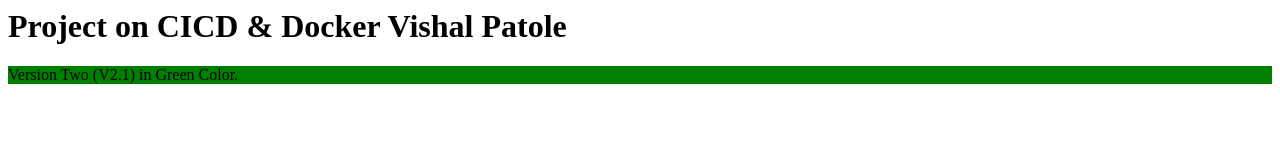
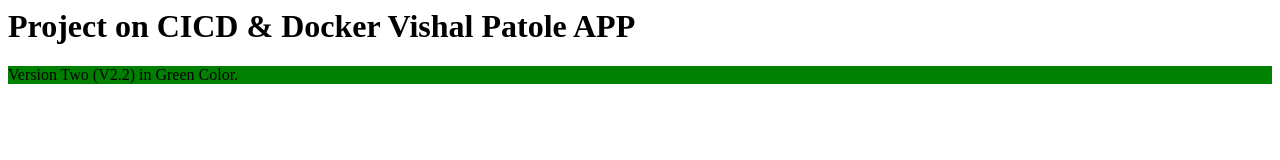
Before and after one commit to vishalpatolecr7/Docker_CI-CD_Project, a plain HTML site: page index.html in a window 1280 px wide. Drawn offline with Linux system fonts and the light colour scheme.

Commit message:
change into index file app version

```diff
--- a/index.html
+++ b/index.html
@@ -1,5 +1,5 @@
 <html>
-<body><h1> Project on CICD & Docker Vishal Patole </h1>
-<p style="background-color:Green;">Version Two (V2.1) in Green Color.</p>
+<body><h1> Project on CICD & Docker Vishal Patole APP </h1>
+<p style="background-color:Green;">Version Two (V2.2) in Green Color.</p>
 </body>
 </html>
```
